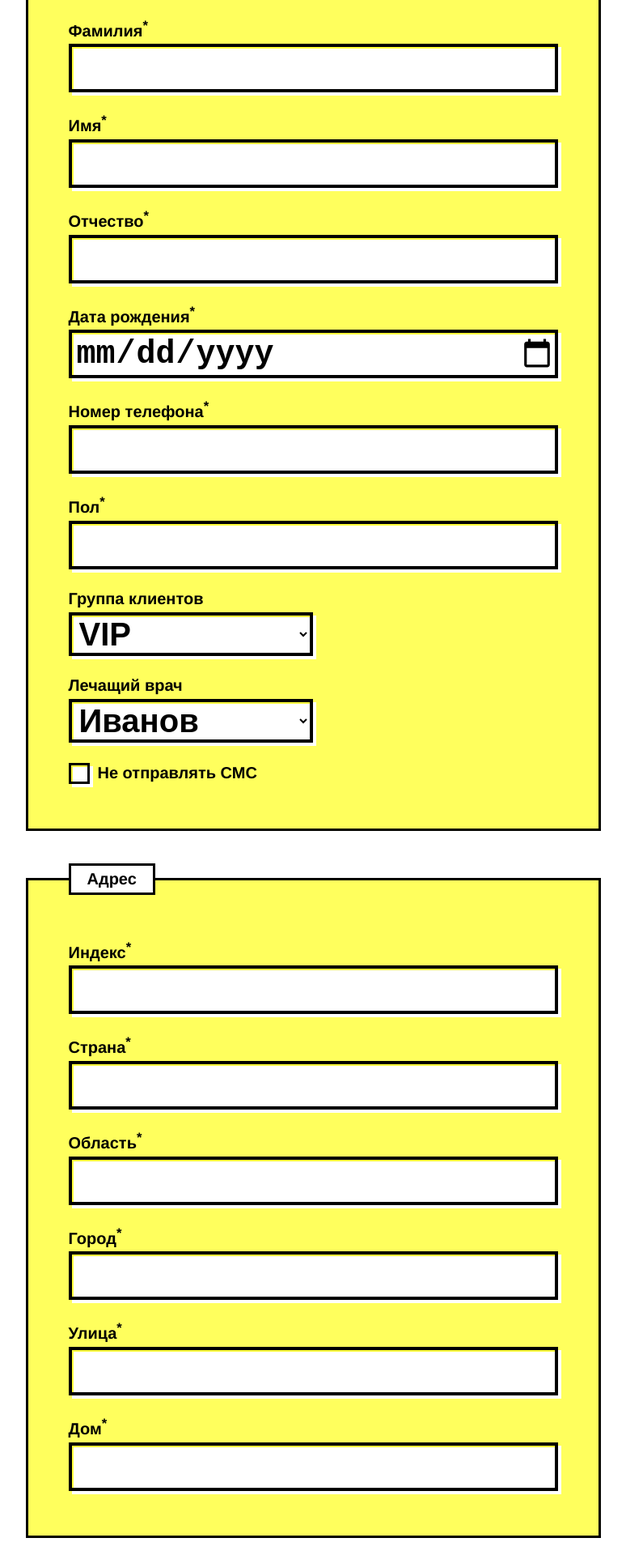
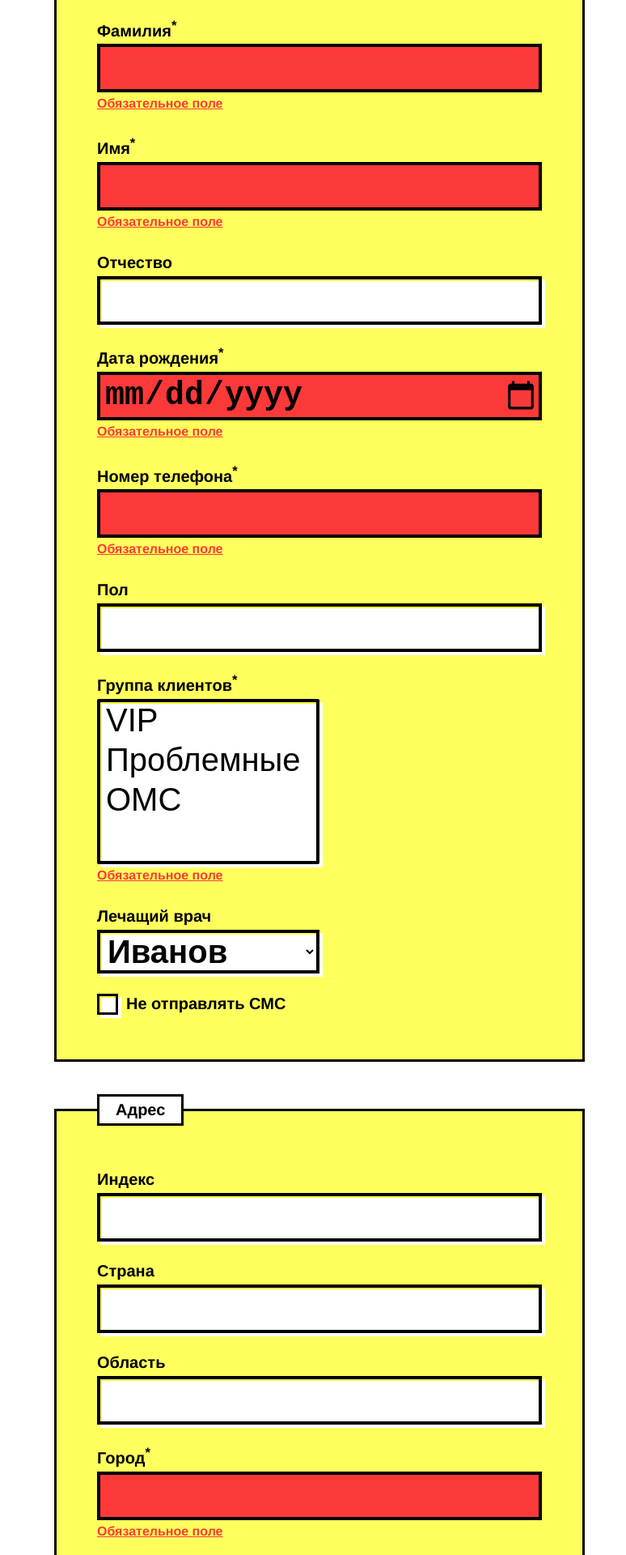
Before and after one commit to caspiann/Test-tasks, a Vue app in the folder form-validation-vue/: page / in a window 1280 px wide. Shown: the part 320-2240 px from the top of the page at 81% size, without its empty margins (253-1027 px from the left). Built offline with nearby package versions, Linux system fonts and the light colour scheme.

Commit message:
added form elements behavior by using props

```diff
--- a/form-validation-vue/src/App.vue
+++ b/form-validation-vue/src/App.vue
@@ -1,16 +1,33 @@
 <template>
   <div id="app">
-    <registration-form/>
+    <registration-form v-if="!isFormChecked" />
+    <InfoMessage message="Форма успешно отправлена!" is-success="true" v-else/>
   </div>
 </template>
 
 <script>
 import RegistrationForm from '@/components/RegistrationForm';
+import InfoMessage from '@/components/UI/InfoMessage';
 export default {
   name: 'App',
   components: {
-    RegistrationForm
+    RegistrationForm,
+    InfoMessage
+  },
+  data(){
+    return {
+      isFormChecked: false
+    }
+  },
+  methods: {
+    checkForm() {
+      this.$v.form.$touch()
+      if (!this.$v.form.$error) {
+        this.isFormChecked = true;
+      }
+    }
   }
+
 }
 </script>
 
@@ -25,5 +42,6 @@ export default {
   display: flex;
   justify-content: center;
   box-sizing: border-box;
+  width: 50vw;
 }
 </style>
--- a/form-validation-vue/src/assets/mainUiStyle.scss
+++ b/form-validation-vue/src/assets/mainUiStyle.scss
@@ -22,11 +22,6 @@ input:focus {
   height: 40px;
 }
 
-.correct{
-  box-shadow: none;
-  background-color: #cff4b4;
-}
-
 .error{
   box-shadow: none;
   background-color: #fc3939;
--- a/form-validation-vue/src/components/RegistrationForm.vue
+++ b/form-validation-vue/src/components/RegistrationForm.vue
@@ -8,93 +8,118 @@
     <form>
       <fieldset>
         <legend>Основные данные</legend>
-        <Input
-            title="Фамилия"
-            type="text"
-        />
-        <Input
-            title="Имя"
-            type="text"
-        />
-        <Input
+
+        <InputElement type="text" title="Фамилия" is-error="true" is-required="true">
+          <template #error>
+            <InfoMessage message="Обязательное поле" />
+          </template>
+        </InputElement>
+
+        <InputElement type="text" title="Имя" is-error="true" is-required="true">
+          <template #error>
+            <InfoMessage message="Обязательное поле" />
+          </template>
+        </InputElement>
+
+        <InputElement
             title="Отчество"
             type="text"
         />
-        <Input
-            title="Дата рождения"
-            type="date"
-        />
-        <Input
-            title="Номер телефона"
-            type="number"
-        />
-        <Input
+
+        <InputElement type="date" title="Дата рождения" is-error="true" is-required="true">
+          <template #error>
+            <InfoMessage message="Обязательное поле" />
+          </template>
+        </InputElement>
+
+        <InputElement type="number" title="Номер телефона" is-error="true" is-required="true">
+          <template #error>
+            <InfoMessage message="Обязательное поле" />
+          </template>
+        </InputElement>
+
+        <InputElement
             title="Пол"
             type="text"
         />
         <Select
             title="Группа клиентов"
             :options="[{option: 'VIP'}, {option: 'Проблемные'}, {option:'ОМС'}]"
-          />
+            is-multiple="true"
+            is-required="true"
+        >
+          <template #error>
+            <InfoMessage message="Обязательное поле" />
+          </template>
+        </Select>
         <Select
             title="Лечащий врач"
             :options="[{option: 'Иванов'}, {option: 'Захаров'}, {option:'Чернышева'}]"
         />
-        <Checkbox title="Не отправлять СМС"/>
+        <Checkbox title="Не отправлять СМС" />
       </fieldset>
-
       <fieldset>
         <legend>Адрес</legend>
-        <Input
+        <InputElement
             title="Индекс"
             type="number"
         />
-        <Input
+        <InputElement
             title="Страна"
             type="text"
         />
-        <Input
+        <InputElement
             title="Область"
             type="text"
         />
-        <Input
-            title="Город"
-            type="text"
-        />
-        <Input
+
+        <InputElement type="text" title="Город" is-error="true" is-required="true">
+          <template #error>
+            <InfoMessage message="Обязательное поле" />
+          </template>
+        </InputElement>
+
+        <InputElement
             title="Улица"
             type="text"
         />
-        <Input
+        <InputElement
             title="Дом"
             type="number"
         />
 
       </fieldset>
 
-      <fieldset >
+      <fieldset>
         <legend>Документы</legend>
         <Select
             title="Тип документа"
             :options="[{option: 'Паспорт'}, {option: 'Свидетельство о рождении'}, {option:'Вод. удостоверение'}]"
-        />
-        <Input
+            is-required="true"
+        >
+          <template #error>
+            <InfoMessage message="Обязательное поле" />
+          </template>
+        </Select>
+        <InputElement
             title="Серия"
             type="number"
         />
-        <Input
+        <InputElement
             title="Номер"
             type="number"
         />
-        <Input
+        <InputElement
             title="Кем выдан"
             type="text"
         />
-        <Input
-            title="Дата выдачи"
-            type="date"
-        />
-        <Button/>
+        <InputElement type="date" title="Дата выдачи" is-error="true" is-required="true">
+          <template #error>
+            <InfoMessage message="Обязательное поле" />
+          </template>
+        </InputElement>
+
+        <Button title="Отправить" />
       </fieldset>
 
     </form>
@@ -104,49 +129,81 @@
 
 <script>
 import Checkbox from '@/components/UI/Checkbox';
-import Input from '@/components/UI/Input';
+import InputElement from '@/components/UI/InputElement';
 import Button from '@/components/UI/Button';
 import Select from '@/components/UI/Select';
+import InfoMessage from '@/components/UI/InfoMessage';
 import validation from '@/mixins/validation';
+
 export default {
   mixins: [validation],
   name: 'App',
   components: {
-    Input,
+    InputElement,
     Button,
     Checkbox,
-    Select
+    Select,
+    InfoMessage,
   },
-  data () {
+  data() {
     return {
-      greeting: 'Hello'
-    }
-  }
-}
+      mainData: {
+        name: '',
+        secondName: '',
+        lastName: '',
+        birthday: '',
+        phone: '',
+        sex: '',
+        clients: [],
+        doctor: '',
+        isSendSMS: true,
+      },
+      address: {
+        index: '',
+        country: '',
+        region: '',
+        city: '',
+        street: '',
+        house: '',
+      },
+      document: {
+        documentType: '',
+        serialNumber: '',
+        number: '',
+        gettingPlace: '',
+        gettingDate: '',
+      },
+    };
+  },
+};
 </script>
 
 <style lang="scss" scoped>
 .container {
+  width: 100%;
   display: flex;
   justify-content: center;
   flex-flow: column;
   margin: 25px 0;
   box-sizing: border-box;
-  .header{
+
+  .header {
     margin-bottom: 10px;
   }
-  fieldset{
+
+  fieldset {
     margin: 40px 0;
-    border: 3px solid #000000;
+    border: 3px solid #000;
     padding: 30px 50px;
     background: #ffff5d;
   }
-  legend{
+
+  legend {
     padding: 5px 20px;
     text-align: left;
     font-weight: bold;
     font-size: 20px;
-    border: 3px solid #000000;
+    border: 3px solid #000;
     background: #fff;
 
   }
--- a/form-validation-vue/src/components/UI/Button.vue
+++ b/form-validation-vue/src/components/UI/Button.vue
@@ -1,12 +1,13 @@
 <template>
   <div class="container">
-    <button type="submit" class="mainBlockStyle">{{ component }}</button>
+    <button type="submit" class="mainBlockStyle">{{ title }}</button>
   </div>
 </template>
 
 <script>
 export default {
   name: 'Button',
+  props: ['title'],
   data () {
     return {
       component: 'Отправить'
--- a/form-validation-vue/src/components/UI/InfoMessage.vue
+++ b/form-validation-vue/src/components/UI/InfoMessage.vue
@@ -1,15 +1,11 @@
 <template>
-  <p>{{error}}</p>
+  <p :class="isSuccess ? 'success' : ''">{{message}}</p>
 </template>
 
 <script>
 export default {
   name: 'Error',
-  data () {
-    return {
-      error: 'Error message!'
-    }
-  }
+  props:['message', 'isSuccess']
 }
 </script>
 
@@ -23,4 +19,9 @@ p {
   text-decoration: underline;
   text-align: left;
 }
+
+.success{
+  color: #029100;
+
+}
 </style>
--- a/form-validation-vue/src/components/UI/Input.vue
+++ b/form-validation-vue/src/components/UI/InputElement.vue
@@ -1,33 +1,38 @@
 <template>
   <div class="container">
-    <label for="input" >{{title}}<sup>*</sup></label>
-      <input :type="type" id="input">
-<!--      <InfoMessage/>-->
+    <label for="input">{{ title }}<sup v-if="isRequired">*</sup></label>
+    <input :type="type" id="input" :class=errorClass()>
+    <slot name="error"></slot>
   </div>
 </template>
 
 <script>
-// import InfoMessage from '@/components/UI/InfoMessage';
 
 export default {
   name: 'Input',
-  components: {
-    // InfoMessage
+  props: ['title', 'type', 'isError', 'isRequired'],
+  data() {
+    return {
+      value: '',
+    };
   },
-  props: ['title', 'type'],
-  data () {
-    return {
-      value: ''
-    }
-  }
-}
+  methods: {
+    errorClass() {
+      if (this.isError) {
+        return 'error';
+      }
+    },
+  },
+};
 </script>
 
 <style lang="scss" scoped>
 @import '../../assets/mainUiStyle';
+
 .container {
   padding: 0;
   margin: 0;
+
   input {
     box-sizing: border-box;
     height: 60px;
@@ -36,7 +41,8 @@ export default {
     font-size: 40px;
     font-weight: 700;
   }
-  label{
+
+  label {
     padding-bottom: 5px;
     font-size: 20px;
     font-weight: 700;
--- a/form-validation-vue/src/components/UI/Select.vue
+++ b/form-validation-vue/src/components/UI/Select.vue
@@ -1,22 +1,23 @@
 <template>
   <div class="container">
-    <label for="select">{{title}}</label>
-    <select name="" id="select" class="mainBlockStyle">
-        <option v-for="(w, index) of options" :key="index" :value="w.option">{{w.option}}</option>
+    <label for="select">{{ title }}<sup v-if="isRequired">*</sup></label>
+    <select name="" id="select" class="mainBlockStyle" v-bind:multiple="isMultiple">
+      <option v-for="(w, index) of options" :key="index" :value="w.option">{{ w.option }}</option>
     </select>
+    <slot name="error"></slot>
   </div>
 </template>
 
 <script>
 export default {
   name: 'Select',
-  props:['title', 'options'],
-  data () {
+  props: ['title', 'options', 'isMultiple', 'isRequired'],
+  data() {
     return {
-      component: 'Item1'
-    }
-  }
-}
+      component: 'Item1',
+    };
+  },
+};
 </script>
 
 <style lang="scss" scoped>
@@ -25,6 +26,15 @@ export default {
 
 .container {
   box-sizing: content-box;
+
+  .mainBlockStyle{
+    background: #fff;
+    &:hover,
+    &:active,
+    &:focus{
+      color: #000;
+    }
+  }
 
   select {
     width: 50%;
@@ -37,7 +47,7 @@ export default {
     font-weight: 700;
   }
 
-  label{
+  label {
     margin-bottom: 5px;
     font-size: 20px;
     font-weight: 700;
```
Also changed, not shown: form-validation-vue/src/components/FormBloks/AddressBlock.vue (deleted), form-validation-vue/src/components/FormBloks/DocumentBlock.vue (deleted), form-validation-vue/src/components/FormBloks/MainBlock.vue (deleted). Lines whose indentation alone changed are shown as unchanged.
